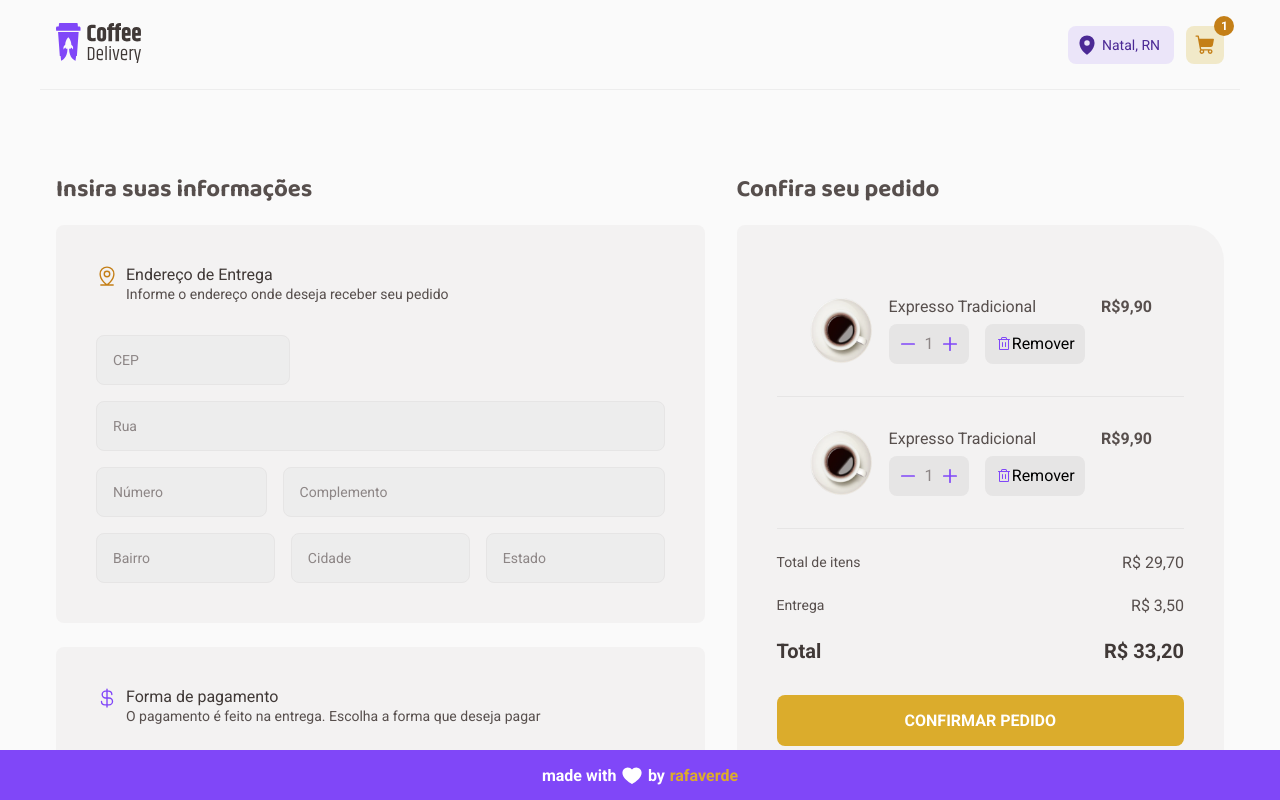
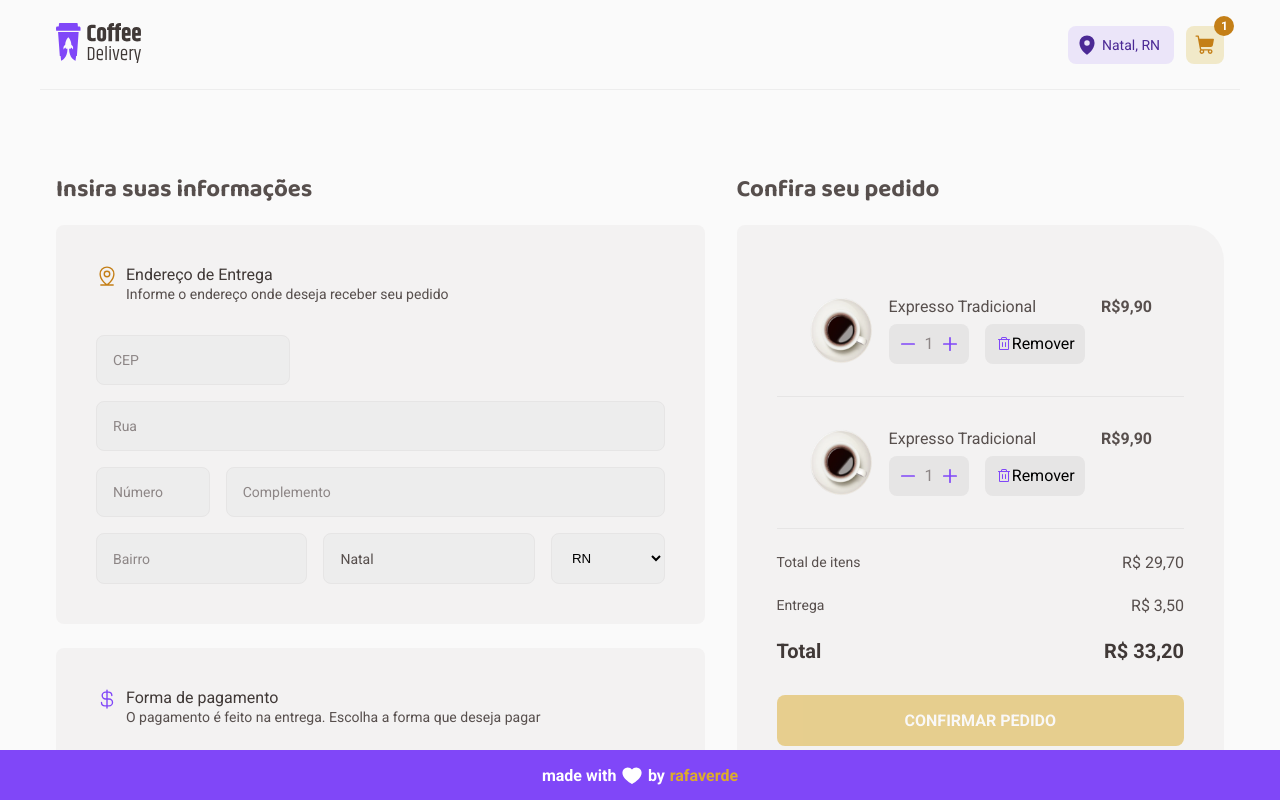
Before and after one commit to rafaverde/coffeDelivery, a React (Vite) app: page /checkout in a window 1280 px wide. Built offline with nearby package versions, Linux system fonts and the light colour scheme.

Commit message:
User infos form finished.

```diff
--- a/package.json
+++ b/package.json
@@ -10,12 +10,14 @@
     "preview": "vite preview"
   },
   "dependencies": {
+    "@hookform/resolvers": "^3.9.0",
     "@phosphor-icons/react": "^2.1.7",
     "react": "^18.3.1",
     "react-dom": "^18.3.1",
     "react-hook-form": "^7.53.0",
     "react-router-dom": "^6.26.1",
-    "styled-components": "^6.1.13"
+    "styled-components": "^6.1.13",
+    "zod": "^3.23.8"
   },
   "devDependencies": {
     "@eslint/js": "^9.9.0",
--- a/src/pages/Checkout/index.tsx
+++ b/src/pages/Checkout/index.tsx
@@ -20,16 +20,80 @@ import { useTheme } from "styled-components"
 import { ProductOrderCard } from "../../components/ProductOrderCard"
 
 import { useForm } from "react-hook-form"
+import { zodResolver } from "@hookform/resolvers/zod"
+import * as zod from "zod"
+import { useEffect, useState } from "react"
+
+const newOrderFormValidationSchema = zod.object({
+  zipcode: zod
+    .string()
+    .min(9, "Insira o CEP no formato 00000-000")
+    .max(9, "Insira o CEP no formato 00000-000"),
+  address: zod.string().min(1, "Informe o nome da rua."),
+  addressNumber: zod.string().min(1, "Informe o número do local."),
+  addressExtra: zod.string().optional(),
+  addressNeighborhood: zod.string().min(1, "Informe o bairro."),
+  addressCity: zod.string().min(1, "Informe a cidade."),
+  addressState: zod
+    .string()
+    .min(2, "Informe o estado")
+    .max(2, "Digite apenas a sigla do estado."),
+  paymentMethod: zod.enum(["pix", "credit-card", "cash"]),
+})
+
+type newOrderFormData = zod.infer<typeof newOrderFormValidationSchema>
+
+export interface Order {
+  id: string
+  userInfo: newOrderFormData
+  products: {
+    name: string
+    quantity: number
+    price: number
+  }
+  total: number
+}
 
 export function Checkout() {
   const theme = useTheme()
-  const { register, handleSubmit, watch } = useForm()
+  const { register, handleSubmit, watch, formState } =
+    useForm<newOrderFormData>({
+      resolver: zodResolver(newOrderFormValidationSchema),
+      defaultValues: {
+        zipcode: "",
+        address: "",
+        addressNumber: "",
+        addressExtra: "",
+        addressNeighborhood: "",
+        addressCity: "Natal",
+        addressState: "RN",
+        paymentMethod: "pix",
+      },
+    })
+
+  const [order, setOrder] = useState<Order>()
 
   const selectedPaymentMethod = watch("paymentMethod")
+  const isOrderFormDataValid = formState.isValid
 
-  function handleCreateOrder(data: any) {
-    console.log(data)
+  function handleCreateOrder(data: newOrderFormData) {
+    setOrder({
+      id: String(new Date().getTime()),
+      userInfo: data,
+      products: {
+        name: "Tradicional",
+        quantity: 9,
+        price: 9.9,
+      },
+      total: 9.9,
+    })
   }
+
+  useEffect(() => {
+    if (order) {
+      console.log(order)
+    }
+  }, [order])
 
   return (
     <CheckoutContainer>
@@ -92,12 +156,10 @@ export function Checkout() {
                     placeholder="Cidade"
                     {...register("addressCity")}
                   />
-                  <input
-                    type="text"
-                    id="addressState"
-                    placeholder="Estado"
-                    {...register("addressCity")}
-                  />
+                  <select id="addressState" {...register("addressState")}>
+                    <option value="default">Escolha um estado...</option>
+                    <option value="RN">RN</option>
+                  </select>
                 </div>
               </div>
             </div>
@@ -162,7 +224,9 @@ export function Checkout() {
               <span>R$ 33,20</span>
             </div>
 
-            <ConfirmButton type="submit">Confirmar pedido</ConfirmButton>
+            <ConfirmButton type="submit" disabled={!isOrderFormDataValid}>
+              Confirmar pedido
+            </ConfirmButton>
           </OrderInfoBox>
         </div>
       </CheckoutForm>
--- a/src/pages/Checkout/styles.ts
+++ b/src/pages/Checkout/styles.ts
@@ -95,7 +95,8 @@ export const UserInformation = styled.div`
       width: auto;
     }
 
-    input {
+    input,
+    select {
       width: 100%;
       padding: 1rem;
 
@@ -103,8 +104,9 @@ export const UserInformation = styled.div`
       border: 1px solid ${({ theme }) => theme.colors["base-button"]};
       border-radius: 8px;
 
-      &[id="addressNumber"] {
-        max-width: 30%;
+      &[id="addressNumber"],
+      &[id="addressState"] {
+        max-width: 20%;
       }
     }
   }
@@ -155,4 +157,9 @@ export const ConfirmButton = styled.button`
 
   text-transform: uppercase;
   font-weight: bolder;
+
+  &:disabled {
+    opacity: 0.5;
+    cursor: not-allowed;
+  }
 `
```
Also changed, not shown: 1 other file (tests, documents, lock files or other folders).
